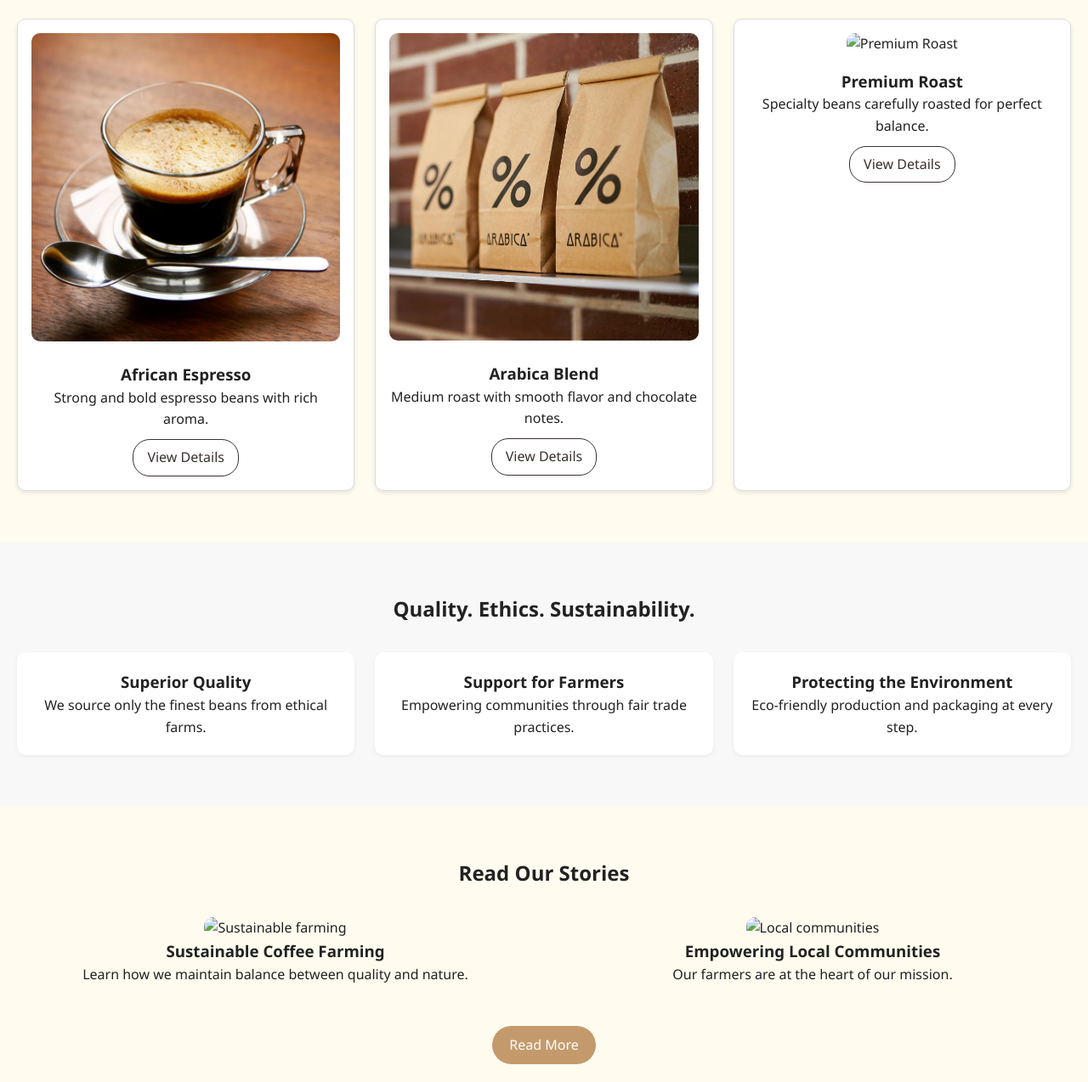
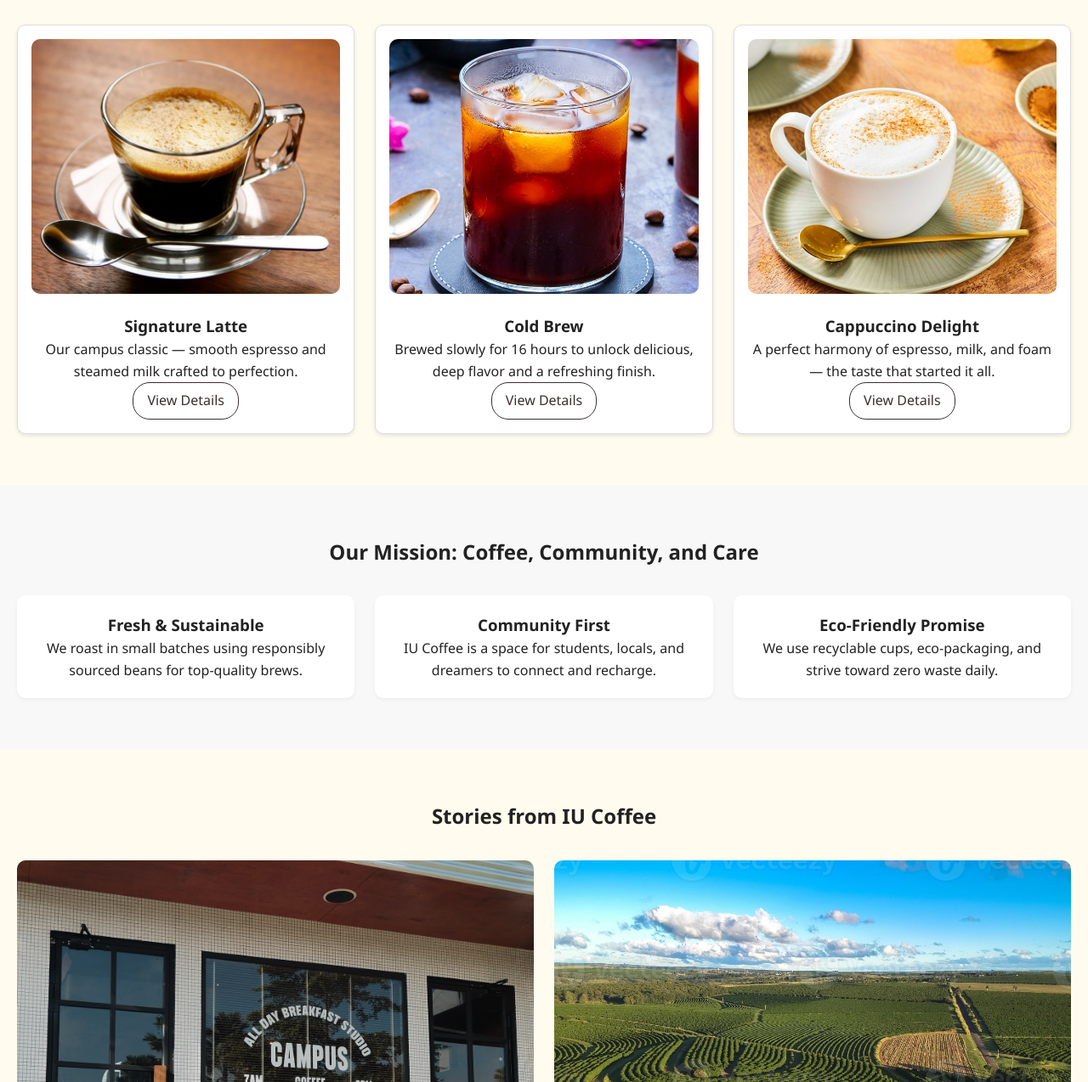
Before and after one commit to anhquan3107/iu-coffee, a plain HTML site: page index.html in a window 1280 px wide. Shown: the part 609-1883 px from the top of the page at 85% size. Drawn offline with Linux system fonts and the light colour scheme.

Commit message:
modified  home page

```diff
--- /dev/null
+++ b/assets/css/index.css
@@ -0,0 +1,103 @@
+section.banner {
+  background: url('../img/banner-iu.jpg') center/cover no-repeat;
+  color: #fff;
+  text-align: center;
+  padding: 120px 20px;
+}
+
+section.banner header {
+  max-width: 700px;
+  margin: auto;
+  background-color: rgba(0, 0, 0, 0.4);
+  padding: 20px;
+  border-radius: 10px;
+}
+
+section.products {
+  padding: 60px 20px;
+  text-align: center;
+}
+
+.products header {
+  margin-bottom: 2rem;
+}
+
+.product-grid {
+  display: grid;
+  gap: 1.5rem;
+  grid-template-columns: repeat(auto-fit, minmax(250px, 1fr));
+}
+
+.product-grid article {
+  border: 1px solid #ddd;
+  border-radius: 10px;
+  padding: 1rem;
+  background-color: #fff;
+  box-shadow: 0 2px 5px rgba(0, 0, 0, 0.1);
+
+  display: flex;
+  flex-direction: column;
+  justify-content: space-between;
+}
+
+.product-grid figure img {
+  width: 100%;
+  height: 300px;
+  object-fit: cover;
+  border-radius: 10px;
+}
+
+.product-grid figcaption {
+  margin-top: 1rem;
+}
+
+.product-grid .btn-outline {
+  align-self: center;
+  margin-top: auto;
+}
+
+section.quality {
+  background: #f8f8f8;
+  padding: 60px 20px;
+  text-align: center;
+}
+
+.features {
+  display: flex;
+  flex-wrap: wrap;
+  justify-content: center;
+  gap: 1.5rem;
+  margin-top: 2rem;
+}
+
+.features article {
+  flex: 1 1 250px;
+  background: #fff;
+  border-radius: 10px;
+  padding: 20px;
+  box-shadow: 0 2px 5px rgba(0, 0, 0, 0.05);
+}
+
+section.articles {
+  padding: 60px 20px;
+  text-align: center;
+}
+
+.article-grid {
+  display: grid;
+  gap: 1.5rem;
+  grid-template-columns: repeat(auto-fit, minmax(280px, 1fr));
+  margin-top: 2rem;
+}
+
+.article-grid figure img {
+  width: 100%;
+  height: 550px;
+  object-fit: cover;
+  border-radius: 10px;
+}
+
+
+.articles footer {
+  margin-top: 2rem;
+}
--- a/assets/css/styles.css
+++ b/assets/css/styles.css
@@ -19,12 +19,24 @@ body {
 }
 
 header > nav.navbar {
+  font-size: 1.2em;
   display: flex;
   justify-content: space-between;
   align-items: center;
   background: var(--primary-color);
   color: #fff;
   padding: 1rem 2rem;
+}
+
+.logo {
+  display: flex;
+  align-items: center;
+  gap: 0.75rem;
+}
+
+.logo img {
+  width: 45px;
+  height: 45px;
 }
 
 .navbar .logo {
@@ -48,21 +60,6 @@ header > nav.navbar {
   color: var(--accent-color);
 }
 
-section.banner {
-  background: url('../img/hero.jpg') center/cover no-repeat;
-  color: #fff;
-  text-align: center;
-  padding: 120px 20px;
-}
-
-section.banner header {
-  max-width: 700px;
-  margin: auto;
-  background-color: rgba(0, 0, 0, 0.4);
-  padding: 20px;
-  border-radius: 10px;
-}
-
 .btn {
   display: inline-block;
   background: var(--accent-color);
@@ -76,38 +73,6 @@ section.banner header {
 
 .btn:hover {
   background: #a67c52;
-}
-
-section.products {
-  padding: 60px 20px;
-  text-align: center;
-}
-
-.products header {
-  margin-bottom: 2rem;
-}
-
-.product-grid {
-  display: grid;
-  gap: 1.5rem;
-  grid-template-columns: repeat(auto-fit, minmax(250px, 1fr));
-}
-
-.product-grid article {
-  border: 1px solid #ddd;
-  border-radius: 10px;
-  padding: 1rem;
-  background-color: #fff;
-  box-shadow: 0 2px 5px rgba(0, 0, 0, 0.1);
-}
-
-.product-grid figure img {
-  width: 100%;
-  border-radius: 10px;
-}
-
-.product-grid figcaption {
-  margin-top: 1rem;
 }
 
 .btn-outline {
@@ -126,49 +91,6 @@ section.products {
   color: #fff;
 }
 
-section.quality {
-  background: #f8f8f8;
-  padding: 60px 20px;
-  text-align: center;
-}
-
-.features {
-  display: flex;
-  flex-wrap: wrap;
-  justify-content: center;
-  gap: 1.5rem;
-  margin-top: 2rem;
-}
-
-.features article {
-  flex: 1 1 250px;
-  background: #fff;
-  border-radius: 10px;
-  padding: 20px;
-  box-shadow: 0 2px 5px rgba(0, 0, 0, 0.05);
-}
-
-section.articles {
-  padding: 60px 20px;
-  text-align: center;
-}
-
-.article-grid {
-  display: grid;
-  gap: 1.5rem;
-  grid-template-columns: repeat(auto-fit, minmax(280px, 1fr));
-  margin-top: 2rem;
-}
-
-.article-grid figure img {
-  width: 100%;
-  border-radius: 10px;
-}
-
-.articles footer {
-  margin-top: 2rem;
-}
-
 footer.site-footer {
   background: var(--primary-color);
   color: #fff;
--- a/index.html
+++ b/index.html
@@ -3,15 +3,20 @@
 <head>
   <meta charset="UTF-8" />
   <meta name="viewport" content="width=device-width, initial-scale=1.0" />
-  <title>Mountain Coffee - Authentic Taste of Africa</title>
+  <title>IU Coffee - Where Every Cup Tells a Story</title>
   <link rel="stylesheet" href="assets/css/styles.css" />
+  <link rel="stylesheet" href="assets/css/index.css" />
+  <link rel="icon" type="image/png" href="assets/img/IU.png" />
 </head>
 <body>
   <header>
     <nav class="navbar">
-      <h1 class="logo">☕ Mountain Coffee</h1>
+      <figure class="logo">
+        <img src="assets/img/IU.png" alt="IU Coffee Logo">
+        <h1 class="logo">IU Coffee</h1>
+      </figure>
       <ul class="nav-links">
-        <li><a href="index.html">Home</a></li>
+        <li><a href="index.html" class="active">Home</a></li>
         <li><a href="menu.html">Menu</a></li>
         <li><a href="promo.html">Promotions</a></li>
         <li><a href="about.html">About</a></li>
@@ -24,25 +29,25 @@
   <main>
     <section class="banner">
       <header>
-        <h2>From the Mountains of Uganda to Your Cup</h2>
-        <p>Enjoy superior quality coffee, tea, and cocoa — grown ethically and sustainably.</p>
+        <h2>From IU University to Your Cup</h2>
+        <p>Born on campus, brewed with passion — experience warmth and creativity in every sip.</p>
         <a href="menu.html" class="btn">Discover Our Menu</a>
       </header>
     </section>
 
     <section class="products">
       <header>
-        <h2>Discover the Authentic Taste of Africa</h2>
-        <p class="intro">Explore our finest selection of African coffee blends and specialties.</p>
+        <h2>Handcrafted Coffee. Honest Origins.</h2>
+        <p class="intro">Our beans are ethically sourced, freshly roasted, and served with love — because every cup deserves a story.</p>
       </header>
 
       <section class="product-grid">
         <article class="card">
           <figure>
-            <img src="assets/img/home/coffee1.jpg" alt="African Espresso" />
+            <img src="assets/img/home/latte.jpg" alt="Signature Latte" />
             <figcaption>
-              <h3>African Espresso</h3>
-              <p>Strong and bold espresso beans with rich aroma.</p>
+              <h3>Signature Latte</h3>
+              <p>Our campus classic — smooth espresso and steamed milk crafted to perfection.</p>
               <a href="menu.html" class="btn-outline">View Details</a>
             </figcaption>
           </figure>
@@ -50,10 +55,10 @@
 
         <article class="card">
           <figure>
-            <img src="assets/img/home/coffee2.jpg" alt="Arabica Blend" />
+            <img src="assets/img/home/cold-brew.jpg" alt="Cold Brew" />
             <figcaption>
-              <h3>Arabica Blend</h3>
-              <p>Medium roast with smooth flavor and chocolate notes.</p>
+              <h3>Cold Brew</h3>
+              <p>Brewed slowly for 16 hours to unlock delicious, deep flavor and a refreshing finish.</p>
               <a href="menu.html" class="btn-outline">View Details</a>
             </figcaption>
           </figure>
@@ -61,10 +66,10 @@
 
         <article class="card">
           <figure>
-            <img src="assets/img/home/coffee3.jpg" alt="Premium Roast" />
+            <img src="assets/img/home/cappuchino.jpg" alt="Cappuccino Delight" />
             <figcaption>
-              <h3>Premium Roast</h3>
-              <p>Specialty beans carefully roasted for perfect balance.</p>
+              <h3>Cappuccino Delight</h3>
+              <p>A perfect harmony of espresso, milk, and foam — the taste that started it all.</p>
               <a href="menu.html" class="btn-outline">View Details</a>
             </figcaption>
           </figure>
@@ -74,64 +79,63 @@
 
     <section class="quality">
       <header>
-        <h2>Quality. Ethics. Sustainability.</h2>
+        <h2>Our Mission: Coffee, Community, and Care</h2>
       </header>
 
       <section class="features">
         <article class="feature-box">
-          <h3>Superior Quality</h3>
-          <p>We source only the finest beans from ethical farms.</p>
+          <h3>Fresh & Sustainable</h3>
+          <p>We roast in small batches using responsibly sourced beans for top-quality brews.</p>
         </article>
         <article class="feature-box">
-          <h3>Support for Farmers</h3>
-          <p>Empowering communities through fair trade practices.</p>
+          <h3>Community First</h3>
+          <p>IU Coffee is a space for students, locals, and dreamers to connect and recharge.</p>
         </article>
         <article class="feature-box">
-          <h3>Protecting the Environment</h3>
-          <p>Eco-friendly production and packaging at every step.</p>
+          <h3>Eco-Friendly Promise</h3>
+          <p>We use recyclable cups, eco-packaging, and strive toward zero waste daily.</p>
         </article>
       </section>
     </section>
 
     <section class="articles">
       <header>
-        <h2>Read Our Stories</h2>
+        <h2>Stories from IU Coffee</h2>
       </header>
 
       <section class="article-grid">
         <article>
           <figure>
-            <img src="assets/img/blog1.jpg" alt="Sustainable farming" />
+            <img src="assets/img/home/campus-coffee.jpg" alt="Campus Coffee" />
             <figcaption>
-              <h3>Sustainable Coffee Farming</h3>
-              <p>Learn how we maintain balance between quality and nature.</p>
+              <h3>From Campus Corner to Community Hub</h3>
+              <p>Discover how a small student café grew into a local favorite in just a few years.</p>
             </figcaption>
           </figure>
         </article>
 
         <article>
           <figure>
-            <img src="assets/img/blog2.jpg" alt="Local communities" />
+            <img src="assets/img/home/coffee-field.jpg" alt="Coffee field" />
             <figcaption>
-              <h3>Empowering Local Communities</h3>
-              <p>Our farmers are at the heart of our mission.</p>
+              <h3>Brewing a Greener Future</h3>
+              <p>Our commitment to sustainability and ethical sourcing in every single bean.</p>
             </figcaption>
           </figure>
         </article>
       </section>
 
       <footer>
-        <a href="blog.html" class="btn">Read More</a>
+        <a href="about.html" class="btn">Learn More About Us</a>
       </footer>
     </section>
   </main>
 
   <footer class="site-footer">
     <section class="footer-content">
-      <p>&copy; 2025 Mountain Coffee. All rights reserved.</p>
+      <p>&copy; 2025 IU Coffee. All rights reserved.</p>
       <nav>
-        <a href="policy.html">Privacy Policy</a> |
-        <a href="contact.html">Contact Us</a>
+        <a href="policy.html">Privacy Policy</a>
       </nav>
     </section>
   </footer>
```
Also changed, not shown: assets/img/banner-iu.jpg (added), assets/img/home/campus-coffee.jpg (added), assets/img/home/cappuchino.jpg (added), assets/img/home/coffee-field.jpg (added), assets/img/home/coffee2.jpg (deleted), assets/img/home/cold-brew.jpg (added), assets/img/home/latte.jpg (renamed from assets/img/home/coffee1.jpg), 1 other file.
